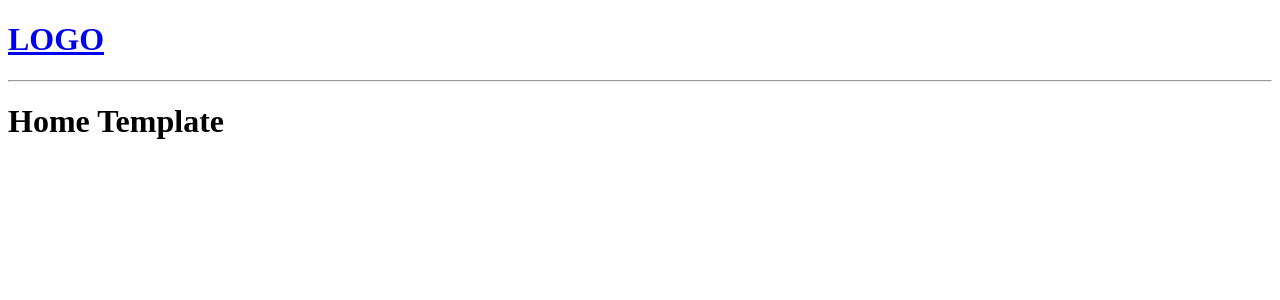
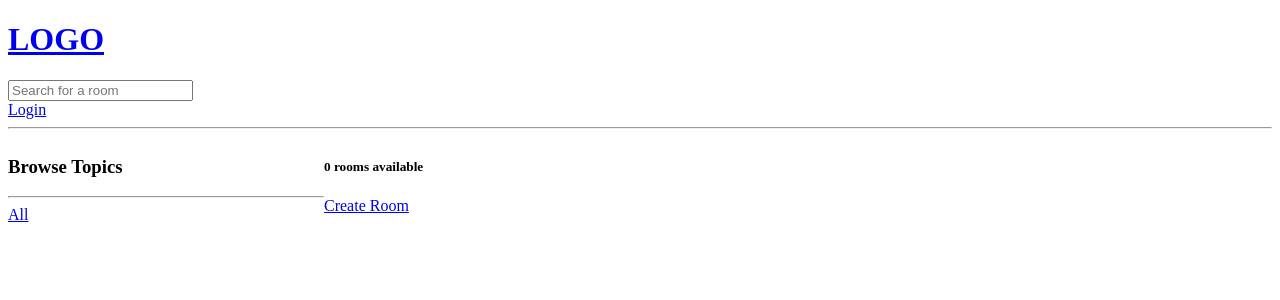
Before and after one commit to lucasfijf/study-budy, a Django app: page / in a window 1280 px wide. Shown: the top 300 px of the page. Run offline with Django 4.2, Linux system fonts and the light colour scheme; data that the repository does not hold is empty.

Commit message:
add rooms and authentication

```diff
--- a/studybud/base/models.py
+++ b/studybud/base/models.py
@@ -18,6 +18,9 @@ class Room(models.Model):
     updated = models.DateTimeField(auto_now=True)
     created = models.DateTimeField(auto_now_add=True)
 
+    class Meta:
+        ordering = ['-updated', '-created']
+
     def __str__(self):
         return self.name
 
--- a/studybud/base/templates/base/home.html
+++ b/studybud/base/templates/base/home.html
@@ -2,12 +2,36 @@
 
 {% block content %}
 
-<h1>Home Template</h1>
+<style>
+    .home-container {
+        display: grid;
+        grid-template-columns: 1fr 3fr;
+    }
+</style>
 
+<div class="home-container">
     <div>
+        <h3>Browse Topics</h3>
+        <hr>
+        <div>
+            <a href="{% url 'home' %}">All</a>
+        </div>
+        {% for topic in topics %}
+        <div>
+            <a href="{% url 'home' %}?q={{ topic.name }}">{{ topic.name }}</a>
+        </div>
+        {% endfor %}
+    </div>
+    <div>
+        <h5>{{ room_count }} rooms available</h5>
+        <a href="{% url 'create-room' %}">Create Room</a>
         <div>
             {% for room in rooms %}
                 <div>
+                    {% if request.user == room.host %}
+                    <a href="{% url 'update-room' room.id %}">Edit</a>
+                    <a href="{% url 'delete-room' room.id %}">Delete</a>
+                    {% endif %}
                     <span>@{{ room.host.username }}</span>
                     <h3>{{ room.id }} - <a href="{% url 'room' room.id %}">{{ room.name }}</a></h3>
                     <small>{{ room.topic.name }}</small>
@@ -16,5 +40,6 @@
             {% endfor %}
         </div>
     </div>
+</div>
 
 {% endblock content %}
--- a/studybud/base/urls.py
+++ b/studybud/base/urls.py
@@ -2,6 +2,12 @@ from django.urls import path
 from . import views
 
 urlpatterns = [
+    path('login/', views.loginPage, name='login'),
+    path('logout/', views.logoutUser, name='logout'),
+    path('register/', views.registerPage, name='register'),
     path('', views.home, name='home'),
-    path('room/<str:id>', views.room, name='room'),
+    path('room/<str:id>/', views.room, name='room'),
+    path('create-room/', views.createRoom, name='create-room'),
+    path('update-room/<str:id>/', views.updateRoom, name='update-room'),
+    path('delete-room/<str:id>/', views.deleteRoom, name='delete-room'),
 ]
--- a/studybud/base/views.py
+++ b/studybud/base/views.py
@@ -1,14 +1,102 @@
-from django.shortcuts import render
-from .models import Room
+from django.shortcuts import render, redirect
+from django.http import HttpResponse
+from django.db.models import Q
+from django.contrib import messages
+from django.contrib.auth.decorators import login_required
+from django.contrib.auth.models import User
+from django.contrib.auth import authenticate, login, logout
+from django.contrib.auth.forms import UserCreationForm
+from .models import Room, Topic
+from .forms import RoomForm
 
 # Create your views here.
 
+def loginPage(request):
+    page = 'login'
+    if request.user.is_authenticated:
+        return redirect('home')
+    if request.method == 'POST':
+        username = request.POST.get('username').lower()
+        password = request.POST.get('password')
+        try:
+            user = User.objects.get(username=username)
+        except:
+            messages.error(request, 'Username or password does not exist')
+        user = authenticate(request, username=username, password=password)
+        if user is not None:
+            login(request, user)
+            return redirect('home')
+        else:
+            messages.error(request, 'Username or password does not exist')
+    context = {'page': page}
+    return render(request, 'base/login_register.html', context)
+
+def logoutUser(request):
+    logout(request)
+    return redirect('home')
+
+def registerPage(request):
+    form = UserCreationForm()
+    if request.method == 'POST':
+        form = UserCreationForm(request.POST)
+        if form.is_valid():
+            user = form.save(commit=False)
+            user.username = user.username.lower()
+            user.save()
+            login(request, user)
+            return redirect('home')
+        else:
+            messages.error(request, 'An error occurred during registration')
+    return render(request, 'base/login_register.html', {'form': form})
+
 def home(request):
-    rooms = Room.objects.all()
-    context = {'rooms': rooms}
+    query = request.GET.get('q') if request.GET.get('q') != None else ''
+    rooms = Room.objects.filter(
+        Q(topic__name__icontains=query) |
+        Q(name__icontains=query) |
+        Q(description__icontains=query)
+        )
+    topics = Topic.objects.all()
+    room_count = rooms.count()
+    context = {'rooms': rooms, 'topics': topics, 'room_count': room_count}
     return render(request, 'base/home.html', context)
 
 def room(request, id):
     room = Room.objects.get(id=id)
     context = {'room': room}
     return render(request, 'base/room.html', context)
+
+@login_required(login_url='login')
+def createRoom(request):
+    form = RoomForm()
+    if request.method == 'POST':
+        form = RoomForm(request.POST)
+        if form.is_valid():
+            form.save()
+            return redirect('home')
+    context = {'form': form}
+    return render(request, 'base/room_form.html', context)
+
+@login_required(login_url='login')
+def updateRoom(request, id):
+    room = Room.objects.get(id=id)
+    form = RoomForm(instance=room)
+    if request.user != room.host:
+        return HttpResponse('Unauthorized')
+    if request.method == 'POST':
+        form = RoomForm(request.POST, instance=room)
+        if form.is_valid():
+            form.save()
+            return redirect('home')
+    context = {'form': form}
+    return render(request, 'base/room_form.html', context)
+
+@login_required(login_url='login')
+def deleteRoom(request, id):
+    room = Room.objects.get(id=id)
+    if request.user != room.host:
+        return HttpResponse('Unauthorized')
+    if request.method == 'POST':
+        room.delete()
+        return redirect('home')
+    return render(request, 'base/delete.html', {'obj': room})
--- a/studybud/templates/main.html
+++ b/studybud/templates/main.html
@@ -8,6 +8,13 @@
 </head>
 <body>
     {% include 'navbar.html' %}
+    {% if messages %}
+    <ul class="messages">
+        {% for message in messages %}
+        <li>{{ message }}</li>
+        {% endfor %}
+    </ul>
+    {% endif %}
     {% block content %}
 
     {% endblock %}
--- a/studybud/templates/navbar.html
+++ b/studybud/templates/navbar.html
@@ -2,4 +2,15 @@
     <h1>LOGO</h1>
 </a>
 
+<form action="{% url 'home' %}" method="get">
+    <input type="text" name="q" placeholder="Search for a room">
+</form>
+
+{% if request.user.is_authenticated %}
+<p>Hello {{ request.user }}</p>
+<a href="{% url 'logout' %}">Logout</a>
+{% else %}
+<a href="{% url 'login' %}">Login</a>
+{% endif %}
+
 <hr>
```
Also changed, not shown: studybud/base/forms.py (added, +7 -0 lines), studybud/base/templates/base/delete.html (added, +10 -0 lines), studybud/base/templates/base/login_register.html (added, +31 -0 lines), studybud/base/templates/base/room_form.html (added, +10 -0 lines). Lines whose indentation alone changed are shown as unchanged.
